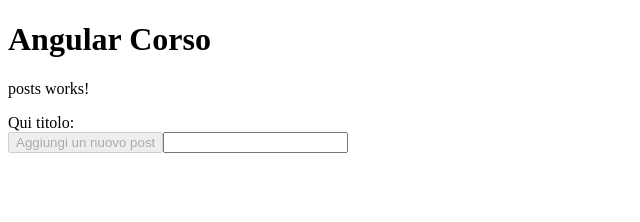
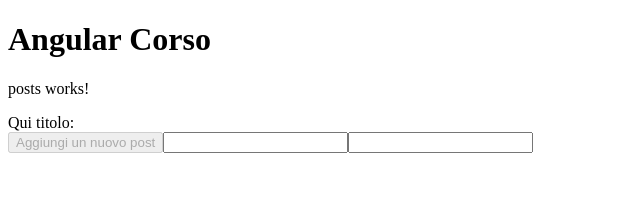
Before and after one commit to ironmanromeo/angular-corso, an Angular app: page / in a window 1280 px wide. Shown: the top 222 px of the page, without its empty margins (0-640 px from the left). Built offline with nearby package versions, Linux system fonts and the light colour scheme.

Commit message:
fix: files

```diff
--- a/src/app/app.module.ts
+++ b/src/app/app.module.ts
@@ -1,5 +1,6 @@
 import { NgModule } from '@angular/core';
 import { BrowserModule } from '@angular/platform-browser';
+import { FormsModule } from '@angular/forms';
 
 import { AppRoutingModule } from './app-routing.module';
 import { AppComponent } from './app.component';
@@ -15,6 +16,7 @@ import './training_typescript';
   ],
   imports: [
     BrowserModule,
+    FormsModule,
     AppRoutingModule
   ],
   providers: [],
--- a/src/app/posts/posts.component.html
+++ b/src/app/posts/posts.component.html
@@ -1,8 +1,11 @@
 <p>posts works!</p>
+
 <div>Qui titolo: {{ titolo }}</div>
-<button (click)="aggiungiPost()" [disabled]="!titolo">Aggiungi un nuovo post</button>
+<button (click)="aggiungiPost()" [disabled]="bottoneDisabilitato()">Aggiungi un nuovo post</button>
 
-<input [value]="titolo" name="titolo" type="text" (input)="onModificatoInput($event)">
+<input name="titolo" type="text" [(ngModel)]="titolo">
+
+<input name="testo" type="text" [(ngModel)]="testo">
 
 <div *ngFor="let post of posts">
     <h2> {{ post.titolo }} </h2>
```
